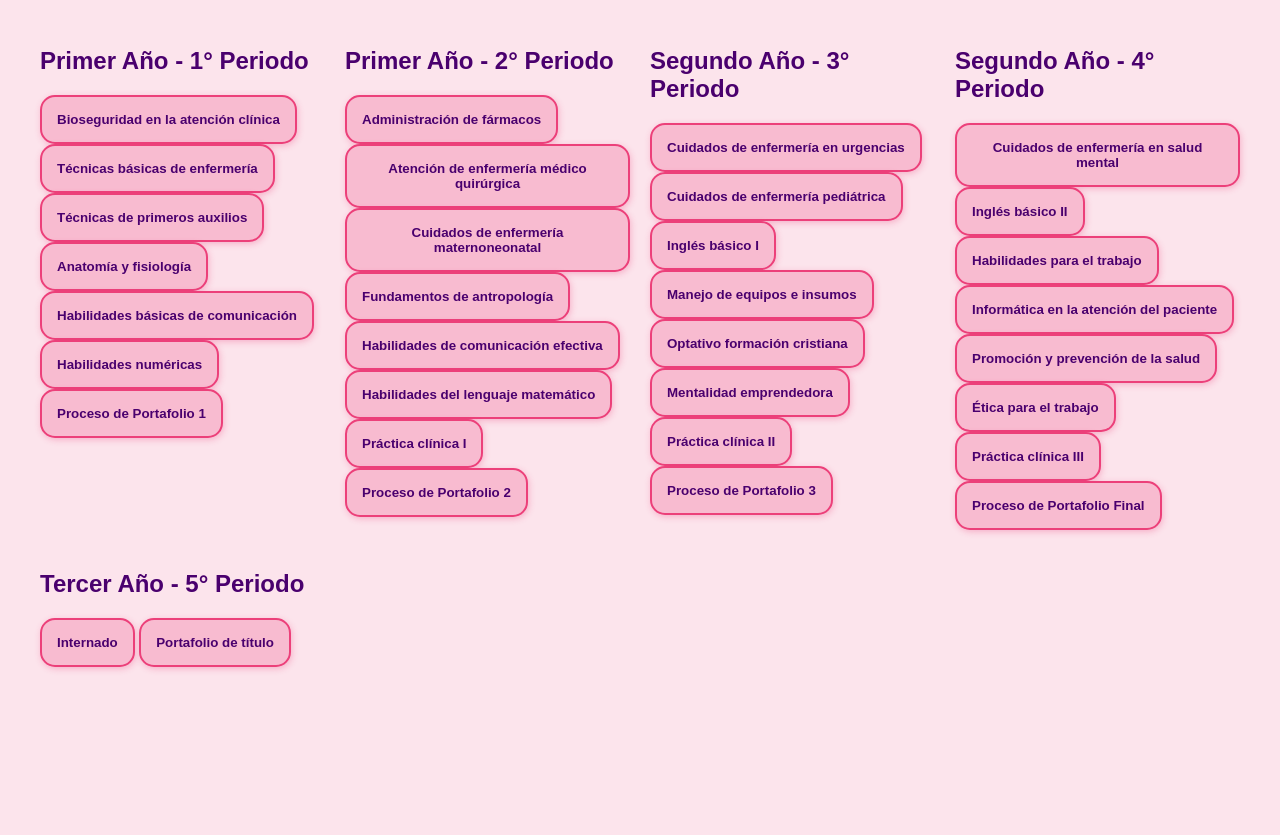
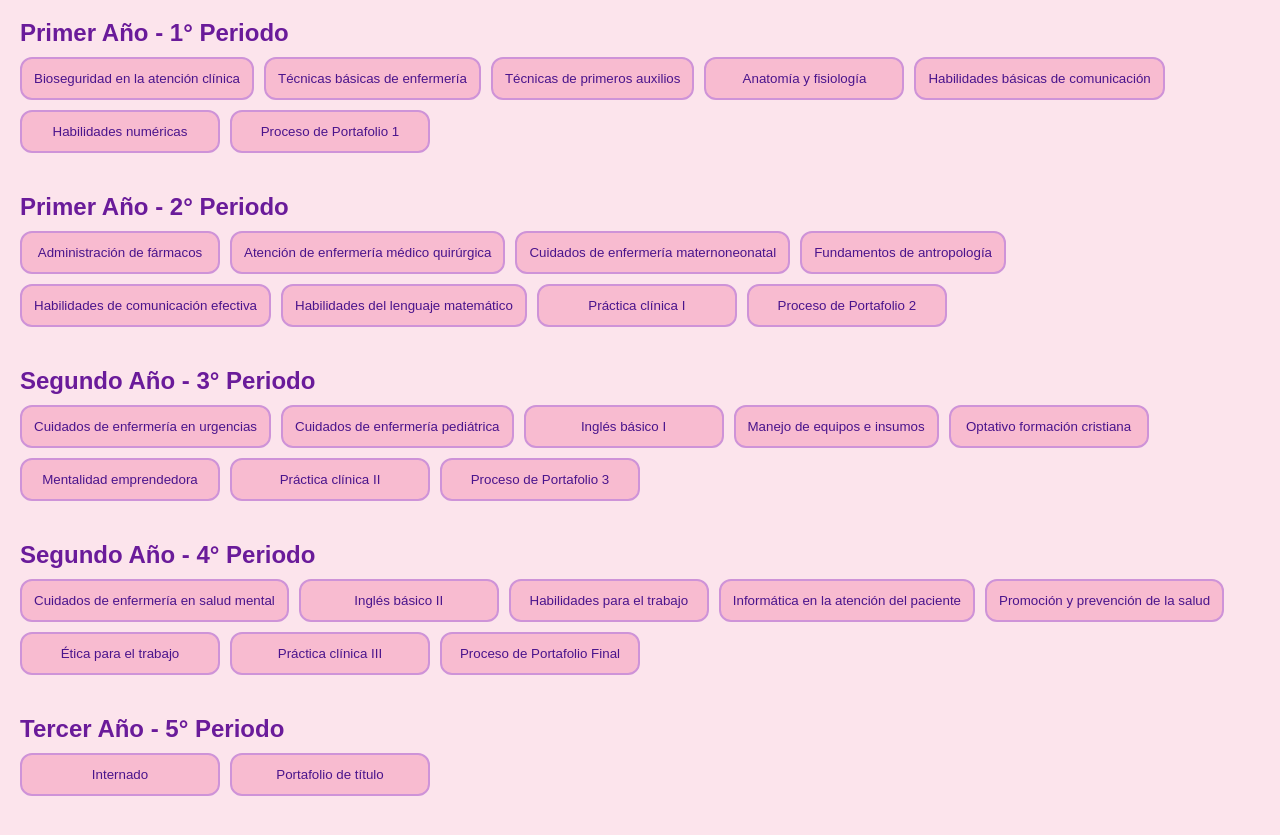
Before and after one commit to cels27/Malla-curricular-duoc-uc, a plain HTML site: page index.html in a window 1280 px wide. Shown: the part 81-916 px from the top of the page. Before the commit the page ends 800 px from the top, so only its background shows below. Drawn offline with Linux system fonts and the light colour scheme.

Commit message:
Update style.css

```diff
--- a/style.css
+++ b/style.css
@@ -1,55 +1,56 @@
 body {
   font-family: Arial, sans-serif;
-  background: #fce4ec; /* fondo rosa suave */
-  color: #4a006e; /* morado elegante */
+  background-color: #fce4ec;
+  margin: 0;
   padding: 20px;
-  margin: 0;
+  color: #4a148c;
 }
 
 h1 {
   text-align: center;
-  color: #ad1457; /* rosado intenso */
-  margin-bottom: 30px;
+  color: #ad1457;
 }
 
-.malla {
-  display: grid;
-  grid-template-columns: repeat(auto-fit, minmax(250px, 1fr));
-  gap: 20px;
-  max-width: 1200px;
-  margin: auto;
+section {
+  margin-bottom: 40px;
+}
+
+h2 {
+  color: #6a1b9a;
+  margin-bottom: 10px;
+}
+
+.periodo {
+  display: flex;
+  flex-wrap: wrap;
+  gap: 10px;
 }
 
 .ramo {
-  border: 2px solid #ec407a; /* rosa fuerte */
-  background-color: #f8bbd0; /* rosado pastel */
-  color: #4a006e; /* texto morado oscuro */
-  padding: 15px;
-  border-radius: 15px;
+  background-color: #f8bbd0;
+  color: #4a148c;
+  border: 2px solid #ce93d8;
+  border-radius: 12px;
+  padding: 12px;
+  min-width: 200px;
+  text-align: center;
   cursor: pointer;
-  transition: transform 0.2s, background-color 0.2s;
-  position: relative;
-  user-select: none;
-  font-weight: 600;
-  text-align: center;
-  box-shadow: 1px 2px 6px rgba(236, 64, 122, 0.3);
+  transition: background-color 0.3s;
+}
+
+.ramo:hover {
+  background-color: #f48fb1;
 }
 
 .ramo.aprobado {
-  background-color: #7b1fa2; /* morado vibrante */
-  border-color: #6a1b9a;
+  background-color: #ce93d8;
   color: white;
-  text-decoration: line-through;
-  box-shadow: 1px 2px 10px rgba(123, 31, 162, 0.6);
+  border-color: #ab47bc;
 }
 
 .ramo.bloqueado {
-  opacity: 0.4;
+  background-color: #fce4ec;
+  color: #aaa;
+  border-color: #e1bee7;
   cursor: not-allowed;
-  pointer-events: none;
 }
-
-.ramo:hover:not(.bloqueado) {
-  transform: scale(1.05);
-  box-shadow: 0 0 12px rgba(236, 64, 122, 0.5);
-}
```
